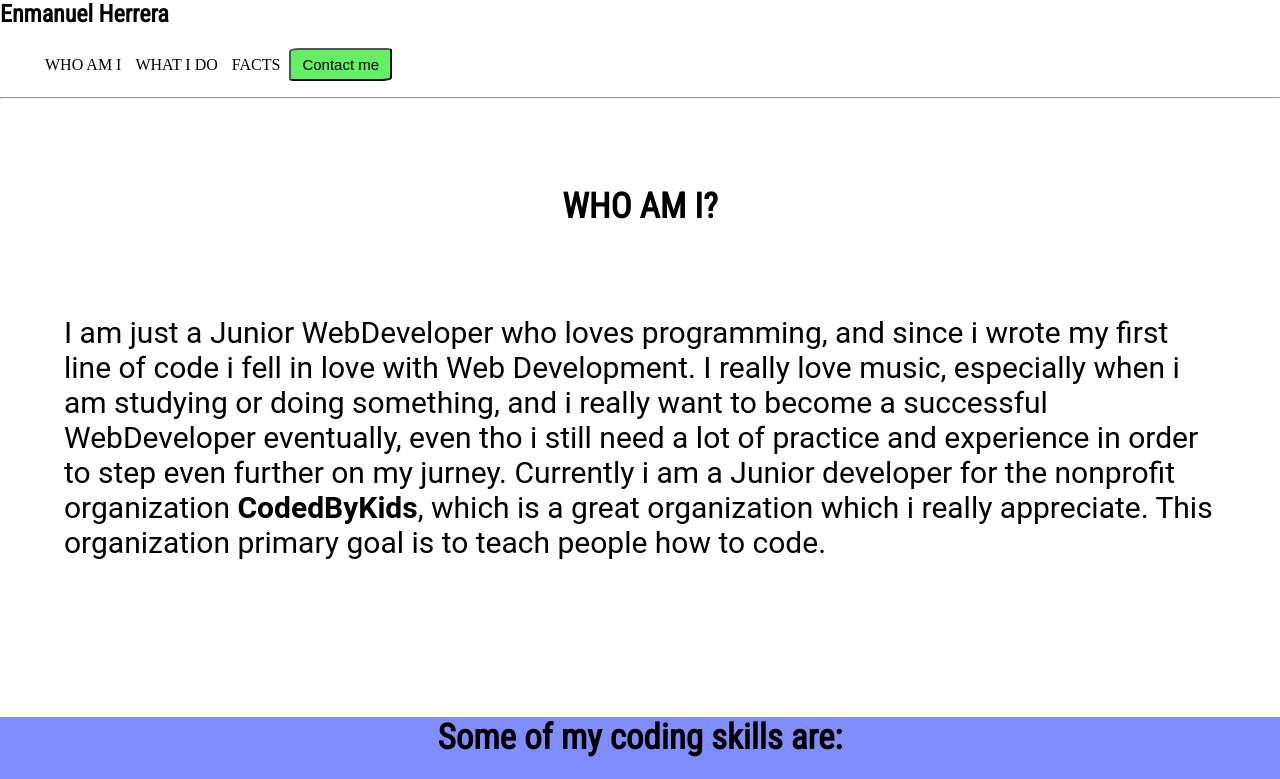
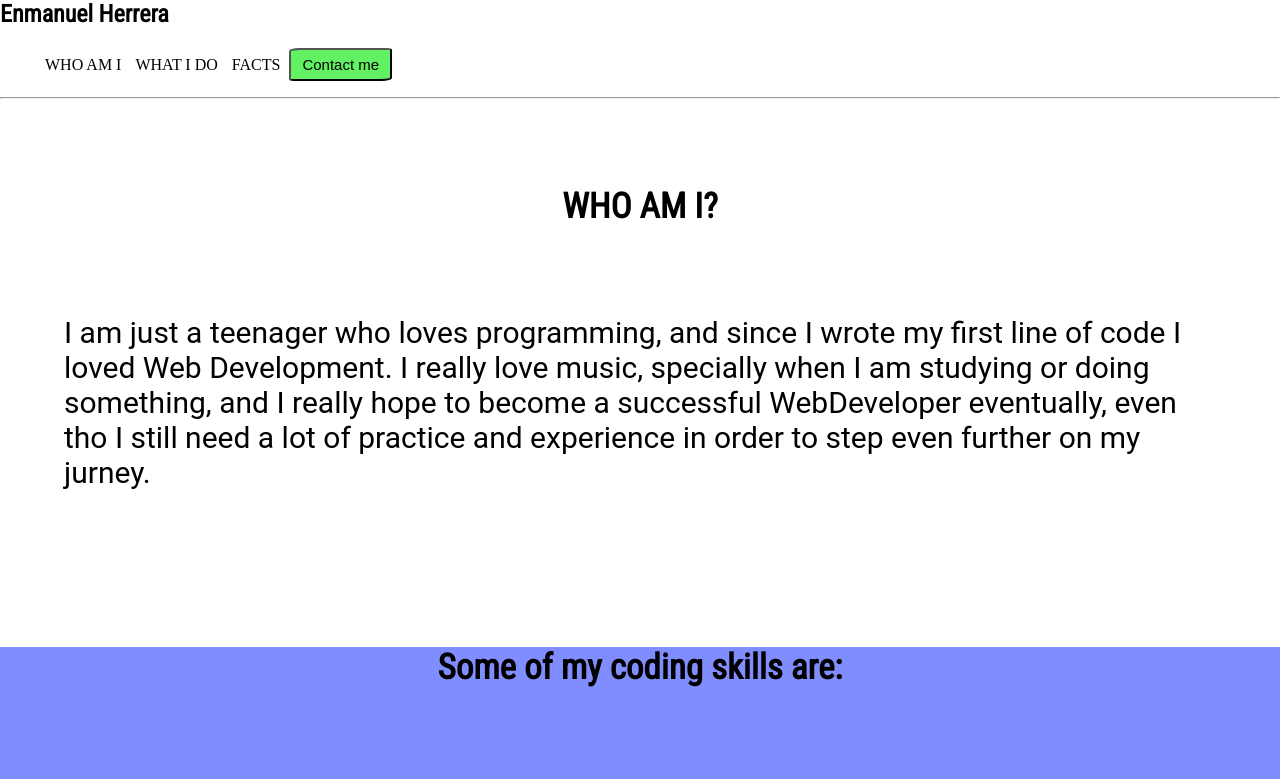
Before and after one commit to EnmAnueL7884/EnmanuelHerrera, a plain HTML site: page index.html in a window 1280 px wide. Shown: the top 779 px of the page. Drawn offline with Linux system fonts and the light colour scheme.

Commit message:
Update index.html

```diff
--- a/index.html
+++ b/index.html
@@ -24,11 +24,9 @@
   <div id= "who" >
       <hr>
 <h1>WHO AM I?</h1>
-<p>I am just a Junior WebDeveloper  who loves programming, and since i wrote my  first line of code i fell in love with Web Development.
-    I really love music, especially when i am studying or doing something, and i really want to become a successful WebDeveloper eventually, even tho
-    i still need  a lot of practice and experience in order to step even further on my jurney. Currently i am a Junior developer for the nonprofit
-     organization <strong>CodedByKids</strong>, which is a great organization  which i really appreciate. This organization primary goal is to teach people
-    how to code.</p>
+<p>I am just a teenager  who loves programming, and since I wrote my  first line of code I loved Web Development.
+    I really love music, specially when  I am studying or doing something, and I really hope  to become a successful WebDeveloper eventually, even tho
+    I  still need  a lot of practice and experience in order to step even further on my jurney.</p>
 </div>
 
 <!-- my Skills -->
```
